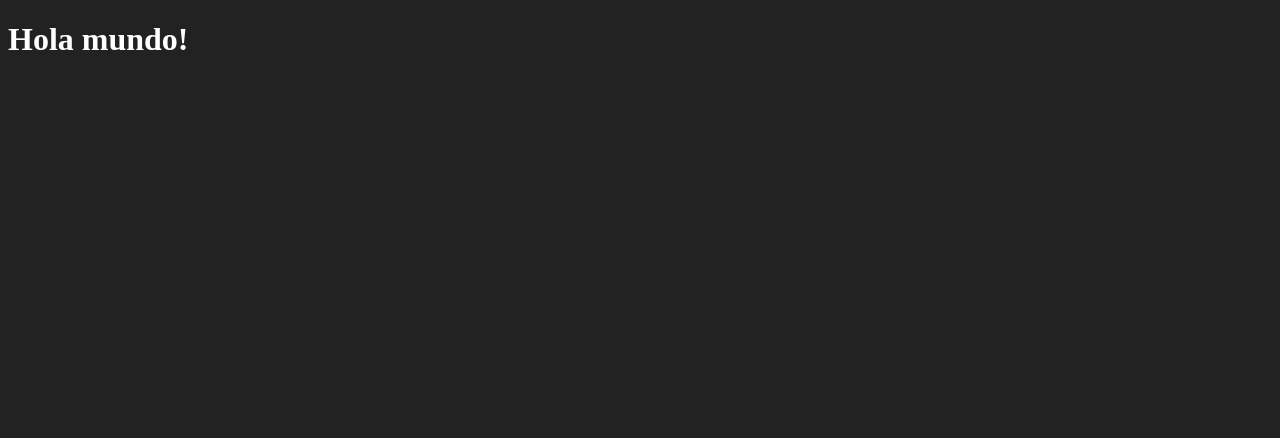
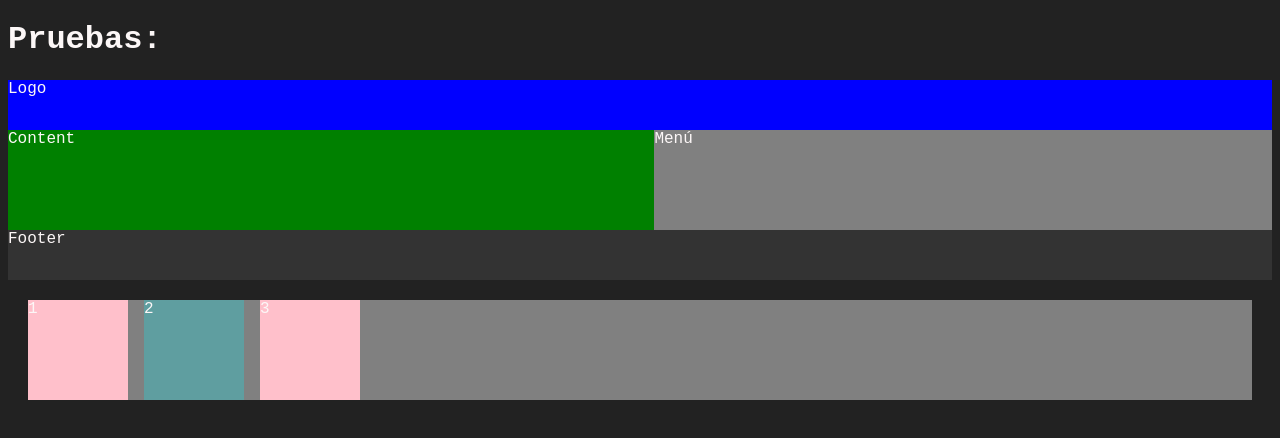
Before and after one commit to BstRV/project, a website: page src/index.html in a window 1280 px wide. Drawn offline with Linux system fonts and the light colour scheme.

Commit message:
feat: cambios durante las pruebas de flex y grid con css

```diff
--- a/package.json
+++ b/package.json
@@ -30,5 +30,8 @@
     "oxfmt": "^0.64.0",
     "oxlint": "^1.79.0",
     "servor": "^4.0.2"
+  },
+  "dependencies": {
+    "@fontsource-variable/victor-mono": "^5.3.0"
   }
 }
--- a/src/css/global.css
+++ b/src/css/global.css
@@ -1,4 +1,58 @@
+/* Si decides cargar la fuente desde CSS */
+@import "@fontsource-variable/victor-mono";
+
 body {
   background: #222;
-  color: #fff;
+  color: #fcf7f7;
+  font-family: "Victor Mono Variable", monospace;
 }
+
+.grid {
+  display: grid;
+  grid-template-areas:
+    "head head"
+    "body menu"
+    "foot foot";
+  grid-template-rows: 50px 1fr 50px;
+  height: 200px;
+}
+
+header {
+  grid-area: head;
+  background: blue;
+}
+section {
+  grid-area: body;
+  background: green;
+}
+aside {
+  grid-area: menu;
+  background: grey;
+}
+footer {
+  grid-area: foot;
+  background: #333;
+}
+
+.parent {
+  background: grey;
+  display: flex;
+  margin: 20px;
+  gap: 1rem;
+
+  .item {
+    width: 100px;
+    height: 100px;
+    background: pink;
+  }
+
+  .item-2 {
+    background: cadetblue;
+    /* position: relative;
+    top: 55px; */
+
+    ::hover {
+      transform: translate(55px, 25px);
+    }
+  }
+}
--- a/src/index.html
+++ b/src/index.html
@@ -11,7 +11,21 @@
 </head>
 
 <body>
-  <h1>Hola mundo!</h1>
+  <h1>Pruebas:</h1>
+
+<div class="grid">
+  <header>Logo</header>
+  <section>Content</section>
+  <aside>Menú</aside>
+  <footer>Footer</footer>
+</div>
+
+<div class="parent">  <!-- contenedor -->
+  <div class="item item-1">1</div><!-- cada uno de los ítems-->
+  <div class="item item-2">2</div>
+  <div class="item item-3">3</div>
+</div>
+
 </body>
 
 </html>
```
Also changed, not shown: pnpm-lock.yaml.
